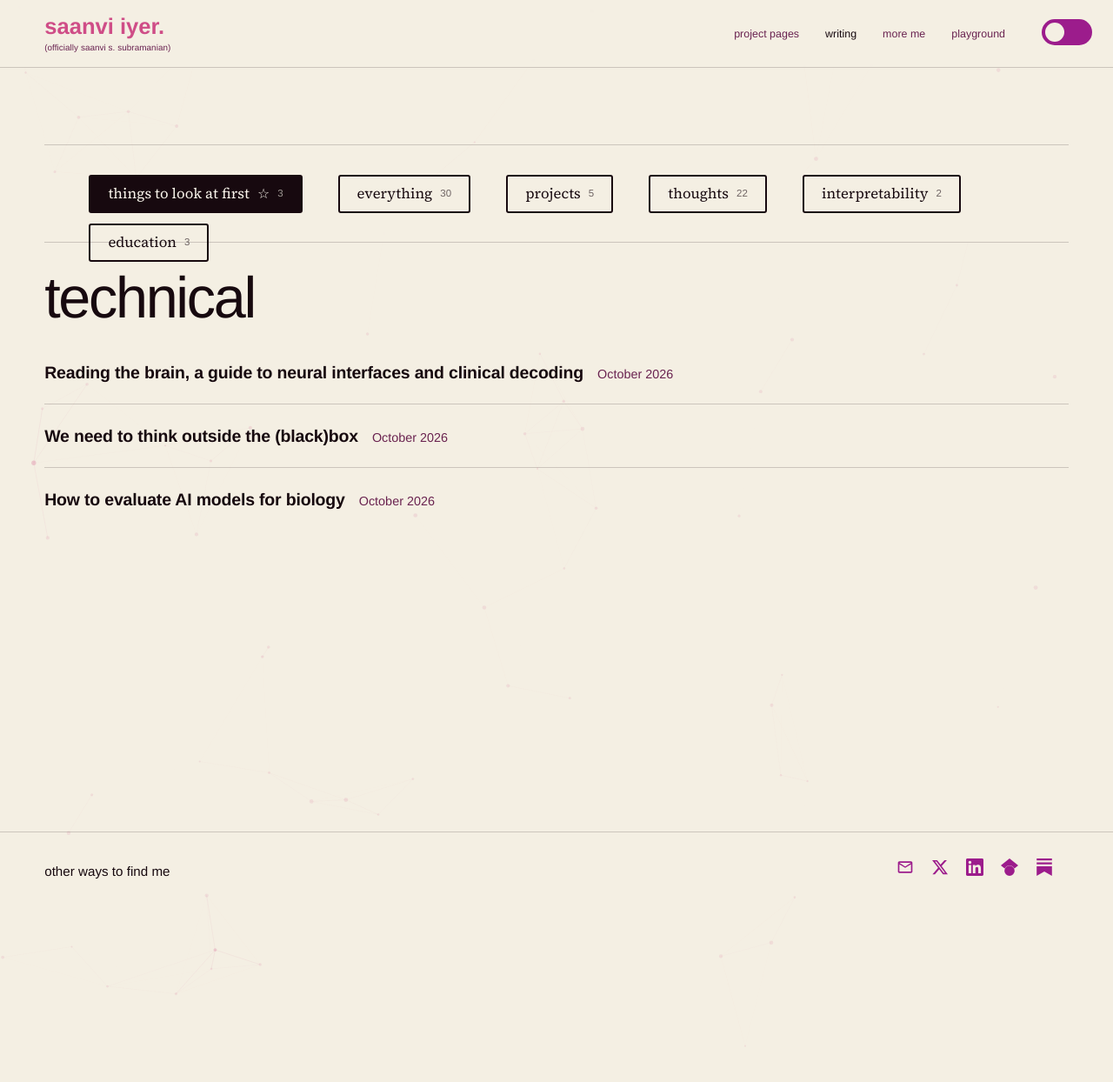
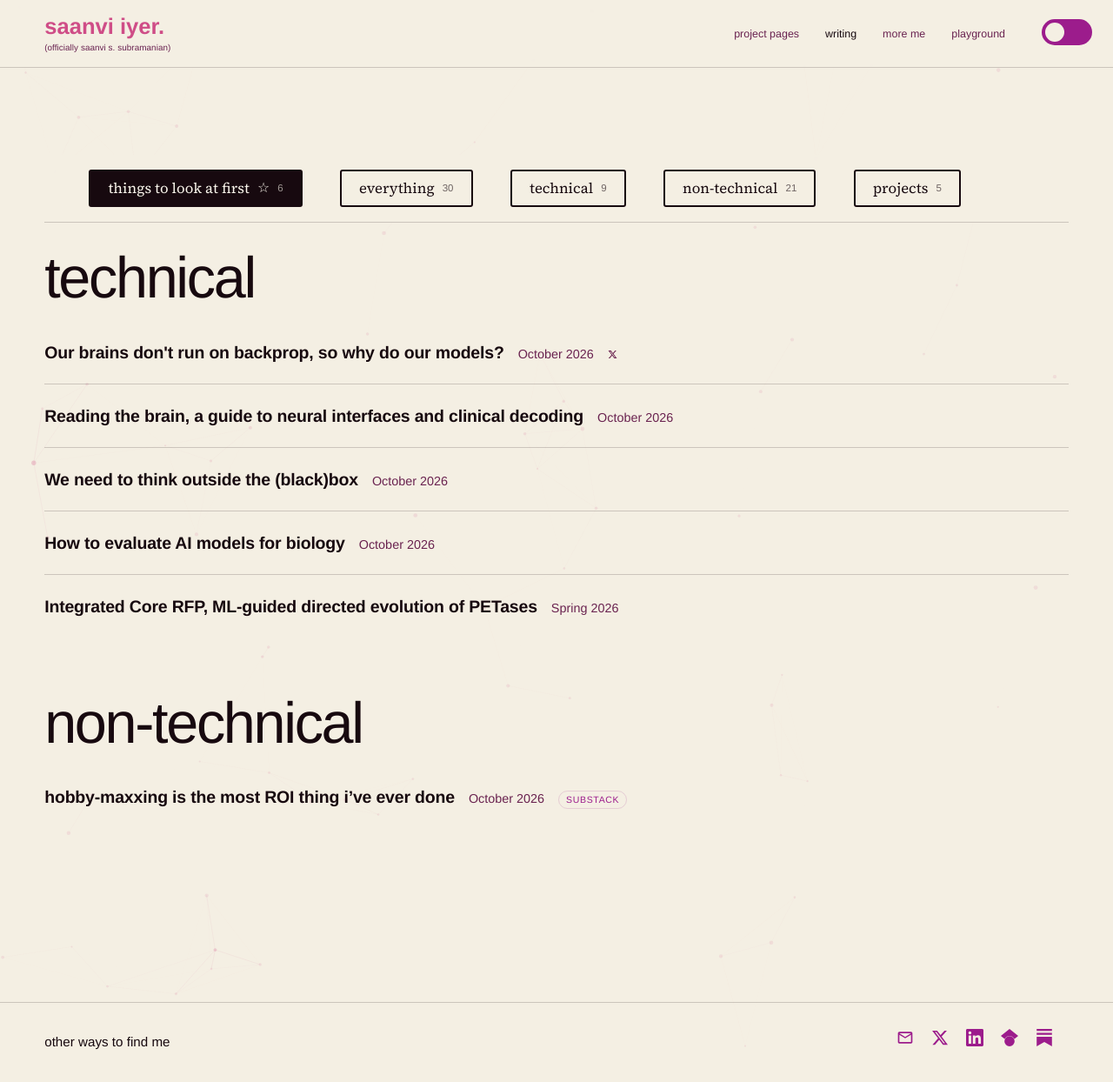
Before and after one commit to saanviiyer/saanviiyer.github.io, a Jekyll site: the page built from pages/writing-index.html, in a window 1280 px wide and 1244 px high. Shown: the whole window at 87% size. Built offline with Jekyll 4.4.1, drawn with Linux system fonts in a browser that asks for light colours; some web fonts are replaced.

Commit message:
Cut the writing filters to five, and drop the rule above them

```diff
--- a/pages/writing-index.html
+++ b/pages/writing-index.html
@@ -16,16 +16,17 @@
 .wfilt .n { font-family: var(--sans); font-size: 0.72rem; opacity: 0.6; }
 .wempty { font-family: var(--sans); color: var(--muted); padding: 18px 0; }
 :root[data-theme="dark"] .wfilt button:hover { background: rgba(255, 255, 255, 0.08); }
+/* No rule above the filter row. */
+.pf-section { border-top: none; padding-top: 8px; }
 </style>
 
 <section class="pf-section">
   <nav class="wfilt" id="wfilt" aria-label="Filter writing">
     <button type="button" data-f="first" aria-pressed="true">things to look at first <span class="star" aria-hidden="true">&#9734;</span></button>
     <button type="button" data-f="all" aria-pressed="false">everything</button>
+    <button type="button" data-f="technical" aria-pressed="false">technical</button>
+    <button type="button" data-f="nontechnical" aria-pressed="false">non-technical</button>
     <button type="button" data-f="projects" aria-pressed="false">projects</button>
-    <button type="button" data-f="thoughts" aria-pressed="false">thoughts</button>
-    <button type="button" data-f="interpretability" aria-pressed="false">interpretability</button>
-    <button type="button" data-f="education" aria-pressed="false">education</button>
   </nav>
 
   <h2 class="pf-heading wsec">technical</h2>
@@ -36,7 +37,7 @@
     {% assign tech = site.posts | where: "section", "technical" %}
     {% for post in tech %}
     {% assign t = post.tag | default: '' %}
-    {% capture topics %}{% if post.featured %}first {% endif %}{% if t contains 'Book' or t contains 'Guide' %}education {% endif %}{% if t contains 'Interpretability' or t contains 'NeuroAI' %}interpretability {% endif %}{% if t contains 'Essay' %}thoughts {% endif %}{% unless t contains 'Book' or t contains 'Guide' or t contains 'Essay' %}projects{% endunless %}{% endcapture %}
+    {% capture topics %}technical {% if post.featured %}first {% endif %}{% unless t contains 'Book' or t contains 'Guide' or t contains 'Essay' %}projects{% endunless %}{% endcapture %}
     <li class="witem" data-topics="{{ topics | strip }}">
       <div class="witem-head">
         <a class="witem-title" href="{{ post.url | relative_url }}">{{ post.title }}</a>
@@ -46,7 +47,7 @@
     </li>
     {% endfor %}
 
-    <li class="witem" data-topics="projects">
+    <li class="witem" data-topics="technical projects first">
       <div class="witem-head">
         <a class="witem-title" href="{{ '/assets/pdfs/integrated-core-rfp.pdf' | relative_url }}" target="_blank" rel="noopener">Integrated Core RFP, ML-guided directed evolution of PETases</a>
         <span class="witem-date">Spring 2026</span>
@@ -59,8 +60,9 @@
   <ul class="wlist wsec">
     <!-- Substack posts: auto-synced from the RSS feed by scripts/fetch_substack.py
          (run on a schedule by .github/workflows/substack.yml). -->
+    {% comment %} the hobby-maxxing piece is one of the entries pinned to "things to look at first" {% endcomment %}
     {% for p in site.data.substack %}
-    <li class="witem" data-topics="thoughts">
+    <li class="witem" data-topics="nontechnical{% if p.url contains 'hobby-maxxing' %} first{% endif %}">
       <div class="witem-head">
         <a class="witem-title" href="{{ p.url }}" target="_blank" rel="noopener">{{ p.title }}</a>
         <span class="witem-date">{{ p.date | date: "%B %Y" }}</span>
@@ -72,7 +74,7 @@
     {% comment %} on-site essays (philosophy + older personal essays), newest first {% endcomment %}
     {% assign nt = site.posts | where: "section", "nontechnical" %}
     {% for post in nt %}
-    <li class="witem" data-topics="thoughts{% if post.featured %} first{% endif %}">
+    <li class="witem" data-topics="nontechnical{% if post.featured %} first{% endif %}">
       <div class="witem-head">
         <a class="witem-title" href="{{ post.url | relative_url }}">{{ post.title }}</a>
         <span class="witem-date">{{ post.date | date: "%B %Y" }}</span>
```
Also changed, not shown: _posts/2026-10-25-forward-training-cortex.md (+1 -0 lines).
